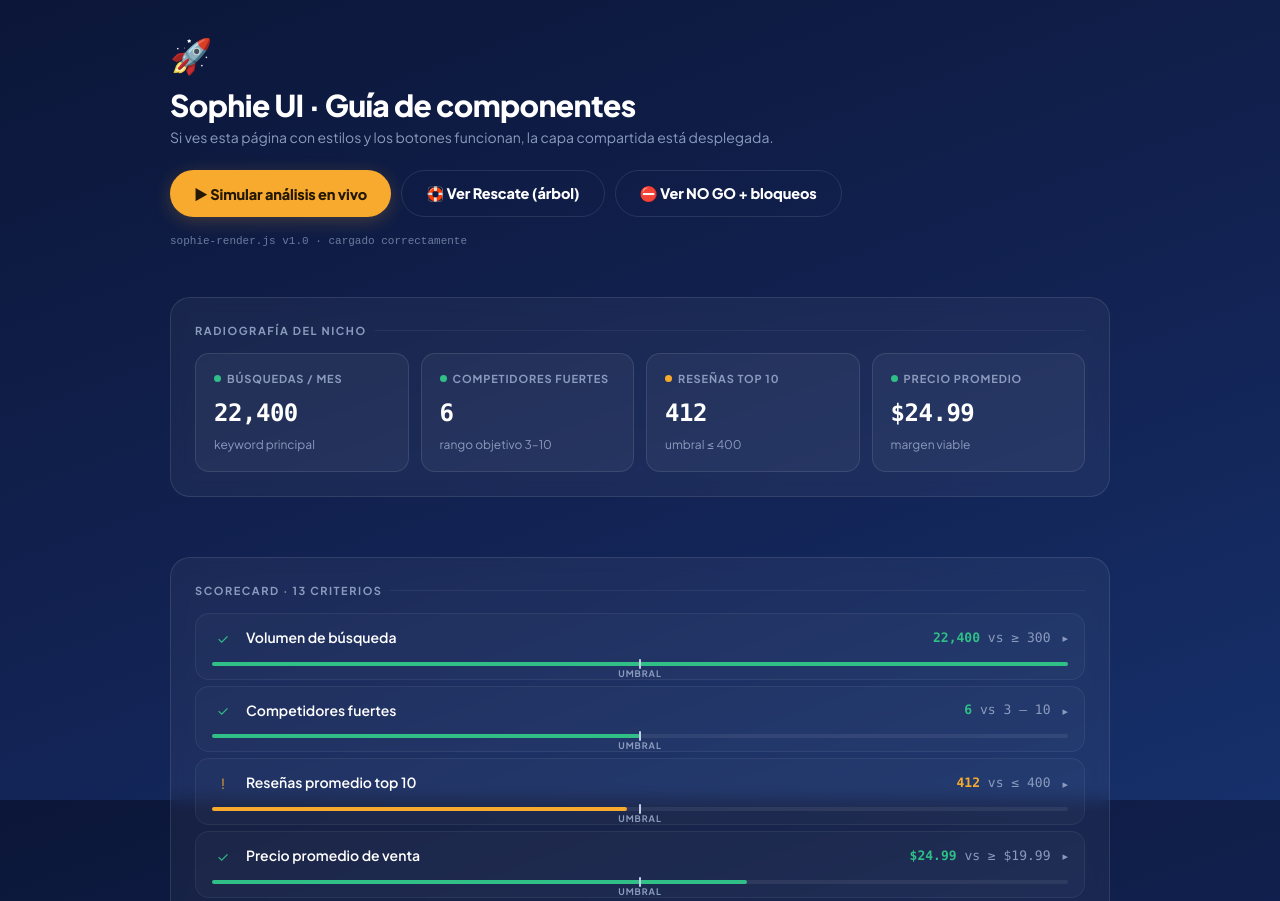
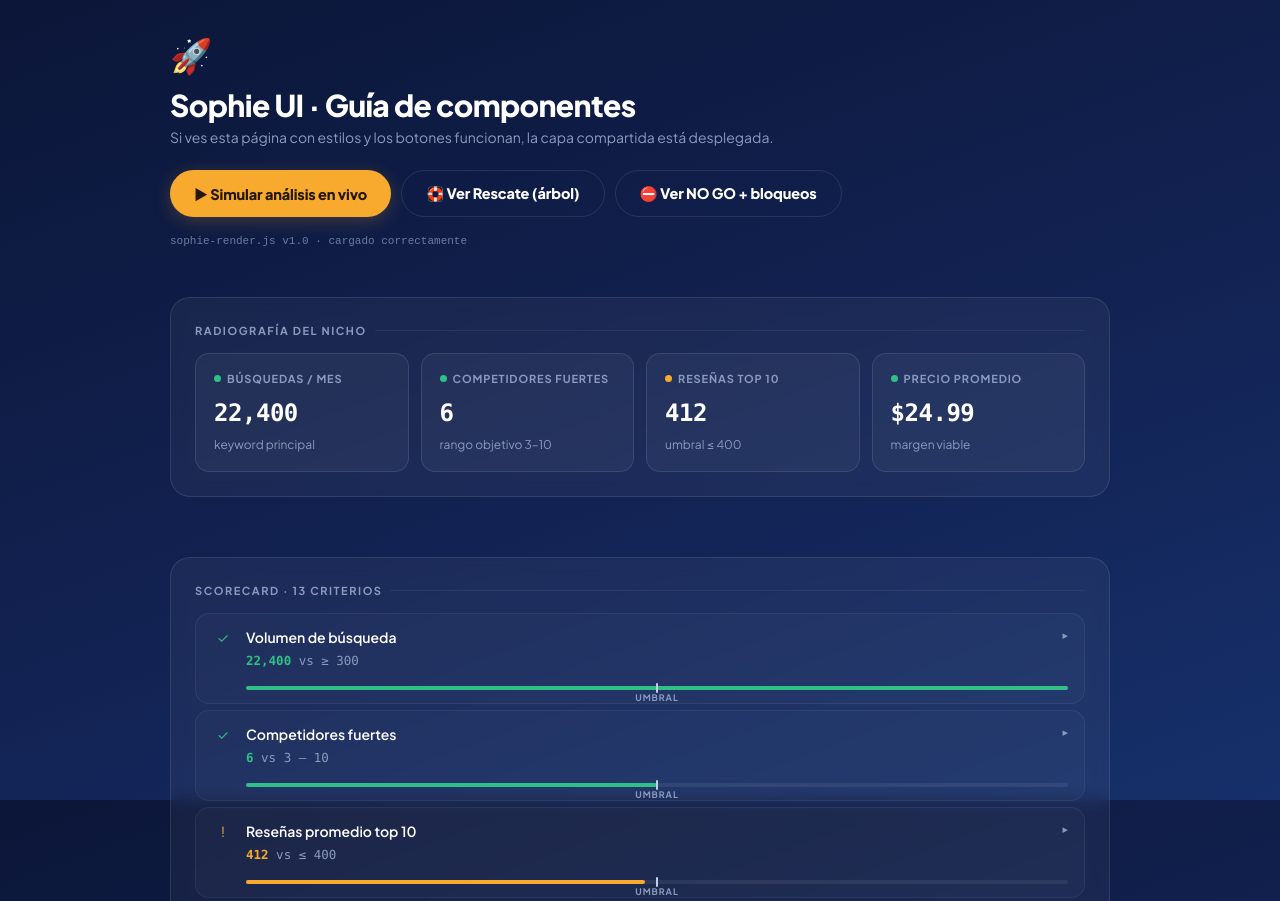
Before and after one commit to LuisesCro/sophie-ui, a plain HTML site: page index.html in a window 1280 px wide. Shown: the top 901 px of the page. Drawn offline with Linux system fonts and the light colour scheme.

Commit message:
Add files via upload

```diff
--- a/sophie-ui.css
+++ b/sophie-ui.css
@@ -290,11 +290,15 @@
   animation: s-enter .3s cubic-bezier(.16,1,.3,1) both;
 }
 
+/* Nombre en su línea, cifras en la suya. Los criterios de juicio tienen
+   umbrales que son frases largas ("3+ de los top 5 con listings débiles"),
+   y en una sola fila comprimían el nombre y recortaban el umbral. */
 .s-fila__head {
   display: grid;
-  grid-template-columns: 22px 1fr auto auto;
-  align-items: center;
-  gap: 12px;
+  grid-template-columns: 22px minmax(0, 1fr) auto;
+  align-items: start;
+  column-gap: 12px;
+  row-gap: 5px;
   padding: 13px 16px;
   width: 100%;
   background: none;
@@ -310,21 +314,33 @@
 
 .s-fila__icono {
   font-size: 14px;
-  line-height: 1;
+  line-height: 1.45;
   text-align: center;
+  grid-column: 1;
+  grid-row: 1;
 }
 
 .s-fila[data-estado="pass"]   .s-fila__icono { color: var(--s-pass); }
 .s-fila[data-estado="alerta"] .s-fila__icono { color: var(--s-warn); }
 .s-fila[data-estado="fail"]   .s-fila__icono { color: var(--s-fail); }
 
-.s-fila__criterio { font-size: 14px; font-weight: 600; }
+.s-fila__criterio {
+  font-size: 14px;
+  font-weight: 600;
+  grid-column: 2;
+  grid-row: 1;
+  line-height: 1.45;
+}
 
 .s-fila__cifras {
   font-family: var(--s-mono);
   font-variant-numeric: tabular-nums;
-  font-size: 13px;
-  white-space: nowrap;
+  font-size: 12.5px;
+  line-height: 1.5;
+  grid-column: 2;
+  grid-row: 2;
+  white-space: normal;
+  overflow-wrap: anywhere;
 }
 
 .s-fila__cifras b { font-weight: 700; }
@@ -336,6 +352,9 @@
 .s-fila__chev {
   color: var(--s-text-3);
   font-size: 11px;
+  line-height: 1.45;
+  grid-column: 3;
+  grid-row: 1;
   transition: transform .22s ease;
 }
 
@@ -346,7 +365,7 @@
 .s-umbral {
   position: relative;
   height: 4px;
-  margin: 0 16px 13px;
+  margin: 2px 16px 13px 50px;
   border-radius: 99px;
   background: rgba(255,255,255,.07);
   overflow: visible;
@@ -677,9 +696,8 @@
   :root { --s-pad: 18px; --s-gap: 14px; }
   .sophie-page { padding: 24px 14px 60px; }
 
-  .s-fila__head { grid-template-columns: 20px 1fr auto; row-gap: 4px; }
-  .s-fila__cifras { grid-column: 2 / -1; }
-  .s-fila__chev { grid-row: 1; grid-column: 3; }
+  .s-fila__head { grid-template-columns: 20px minmax(0,1fr) auto; padding: 12px 13px; }
+  .s-umbral { margin-left: 45px; margin-right: 13px; }
 
   .s-leccion { padding-left: 18px; }
   .s-veredicto__puntaje { margin-left: 0; text-align: left; }
```
